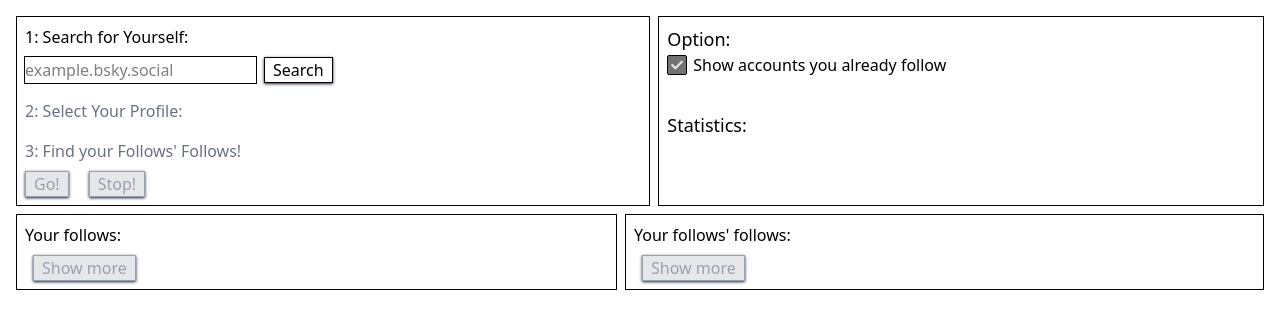
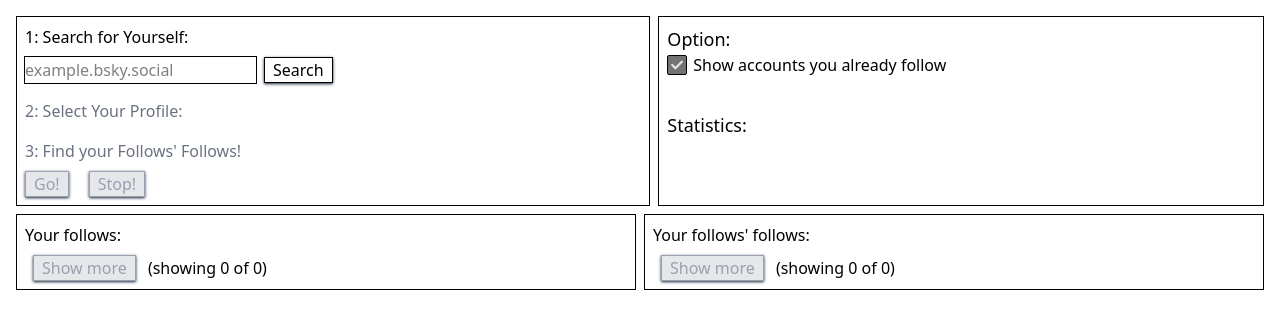
Before and after one commit to pvillano/followsfollows, a React (Vite) app: page / in a window 1280 px wide. Shown: the top 328 px of the page. Built offline with nearby package versions, Linux system fonts and the light colour scheme.

Commit message:
show number of accts displayed, reset number of accounts displayed on search, fix more button disabled condition

```diff
--- a/src/App.tsx
+++ b/src/App.tsx
@@ -12,11 +12,15 @@ function App() {
   const [showDirect, setShowDirect] = useState(true)
   const [myFollowIds, setMyFollowIds] = useState<string[]>([])
   const [running, setRunning] = useState(false)
+  const [myFollowsCount, setMyFollowsCount] = useState(10)
+  const [followsFollowsCount, setFollowsFollowsCount] = useState(10)
 
   const followIdsSet = useMemo(() => new Set(myFollowIds), [myFollowIds])
   const followsRanked = useMemo(() => myFollowIds.map((e) => ({actor: e})), [myFollowIds])
 
   const onFindFollowsFollows = async (did: string) => {
+    setMyFollowsCount(10)
+    setFollowsFollowsCount(10)
     await followsFollows(did, {setUnweighted, setStatistics, setMyFollowIds, setRunning})
   }
 
@@ -44,11 +48,23 @@ function App() {
         <div className="flex flex-row gap-2 min-w-fit flex-wrap w-full">
           <div className="flex flex-col p-2 gap-2 border min-w-fit grow">
             <h2>Your follows:</h2>
-            <ProfileList profiles={followsRanked} myFollowIds={followIdsSet} showDirect={true}/>
+            <ProfileList
+              profiles={followsRanked}
+              myFollowIds={followIdsSet}
+              showDirect={true}
+              count={myFollowsCount}
+              setCount={setMyFollowsCount}
+            />
           </div>
           <div className="flex flex-col p-2 gap-2 border min-w-fit grow">
             <h2>Your follows' follows:</h2>
-            <ProfileList profiles={unweighted} myFollowIds={followIdsSet} showDirect={showDirect}/>
+            <ProfileList
+              profiles={unweighted}
+              myFollowIds={followIdsSet}
+              showDirect={showDirect}
+              count={followsFollowsCount}
+              setCount={setFollowsFollowsCount}
+            />
           </div>
         </div>
       </div>
--- a/src/ProfileList.tsx
+++ b/src/ProfileList.tsx
@@ -1,21 +1,34 @@
-import {useMemo, useState} from "react";
+import {type Dispatch, type SetStateAction, useMemo} from "react";
 import {globalUserLookup} from "./MiniAgent.ts";
 import {Profile} from "./Profile.tsx";
 import {Button} from "./components/Button.tsx";
 
-export function ProfileList({profiles, myFollowIds, showDirect}: {
+export function ProfileList({profiles, myFollowIds, showDirect, count, setCount}: {
   profiles: { actor: string, score?: number }[],
   myFollowIds: Set<string>
   showDirect?: boolean
+  count: number
+  setCount: Dispatch<SetStateAction<number>>
 }) {
 
-  const [count, setCount] = useState(10)
+  const filtered = useMemo(() => {
+      return profiles.filter(e => !myFollowIds.has(e.actor));
+    }
+    , [myFollowIds, profiles])
 
-  const filtered = useMemo(() => profiles.filter(e => !myFollowIds.has(e.actor)).slice(0, count), [count, myFollowIds, profiles])
+  let chosenList;
+  if (showDirect) {
+    chosenList = profiles;
+  } else {
+    chosenList = filtered;
+  }
+
+  //cheap, but not stable, memo
+  const pagedList = useMemo(() => chosenList.slice(0, count), [count, chosenList])
 
   return <div>
     <ul>
-      {(showDirect ? profiles : filtered).map(e => {
+      {pagedList.map(e => {
         const actor = globalUserLookup.get(e.actor)!
         return <li key={e.actor} /*hidden={myFollowIds.has(e.actor.did)}*/>
           <a href={`https://bsky.app/profile/${actor.get("handle")}`} target="_blank" rel="noreferrer">
@@ -26,7 +39,9 @@ export function ProfileList({profiles, myFollowIds, showDirect}: {
     </ul>
     <Button className={"mx-2"}
             onClick={() => setCount(count + 10)}
-            disabled={profiles.length <= count}
-    >Show more</Button>
+            disabled={chosenList.length <= count}
+    >
+      Show more
+    </Button> (showing {Math.min(count, pagedList.length)} of {chosenList.length})
   </div>
 }
```
